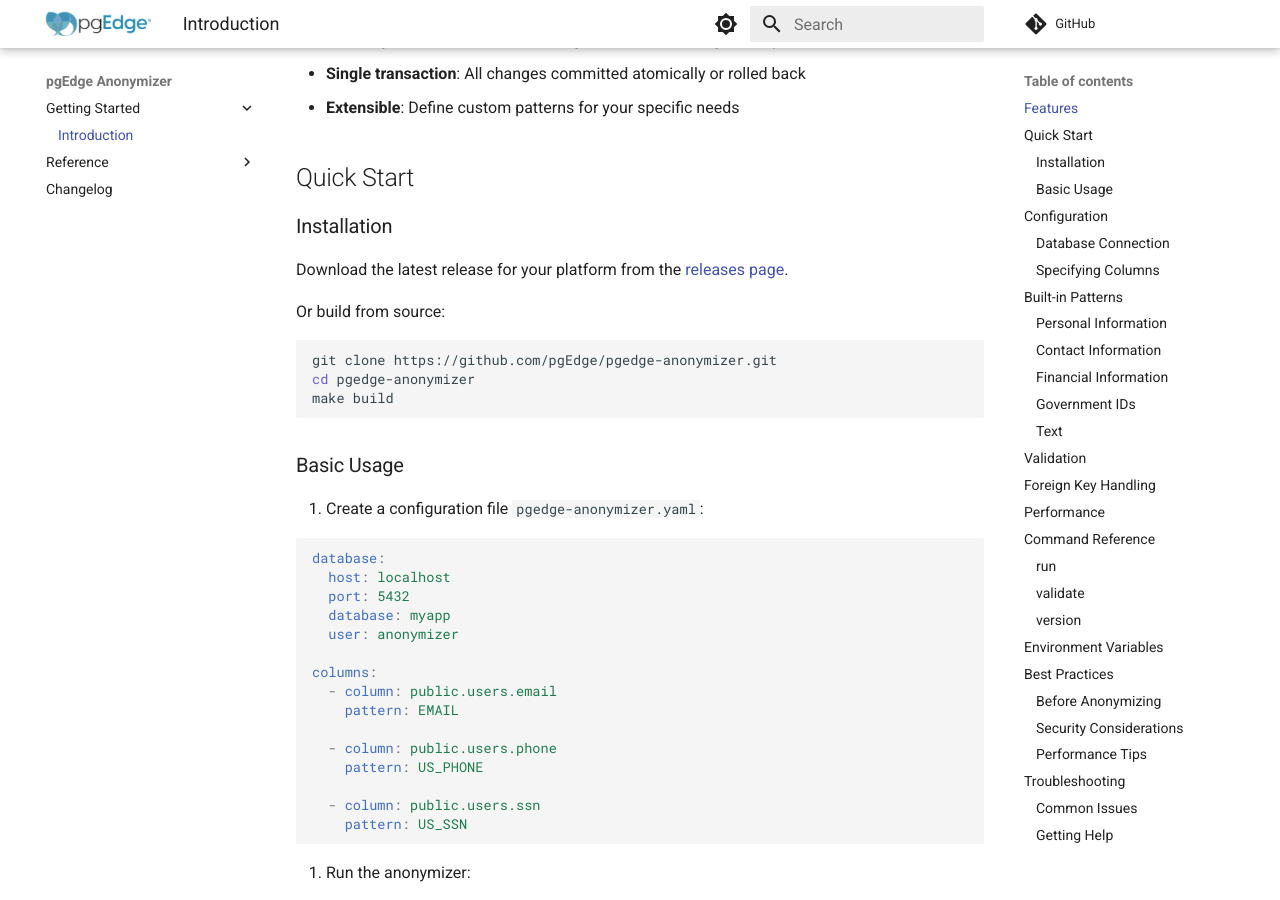
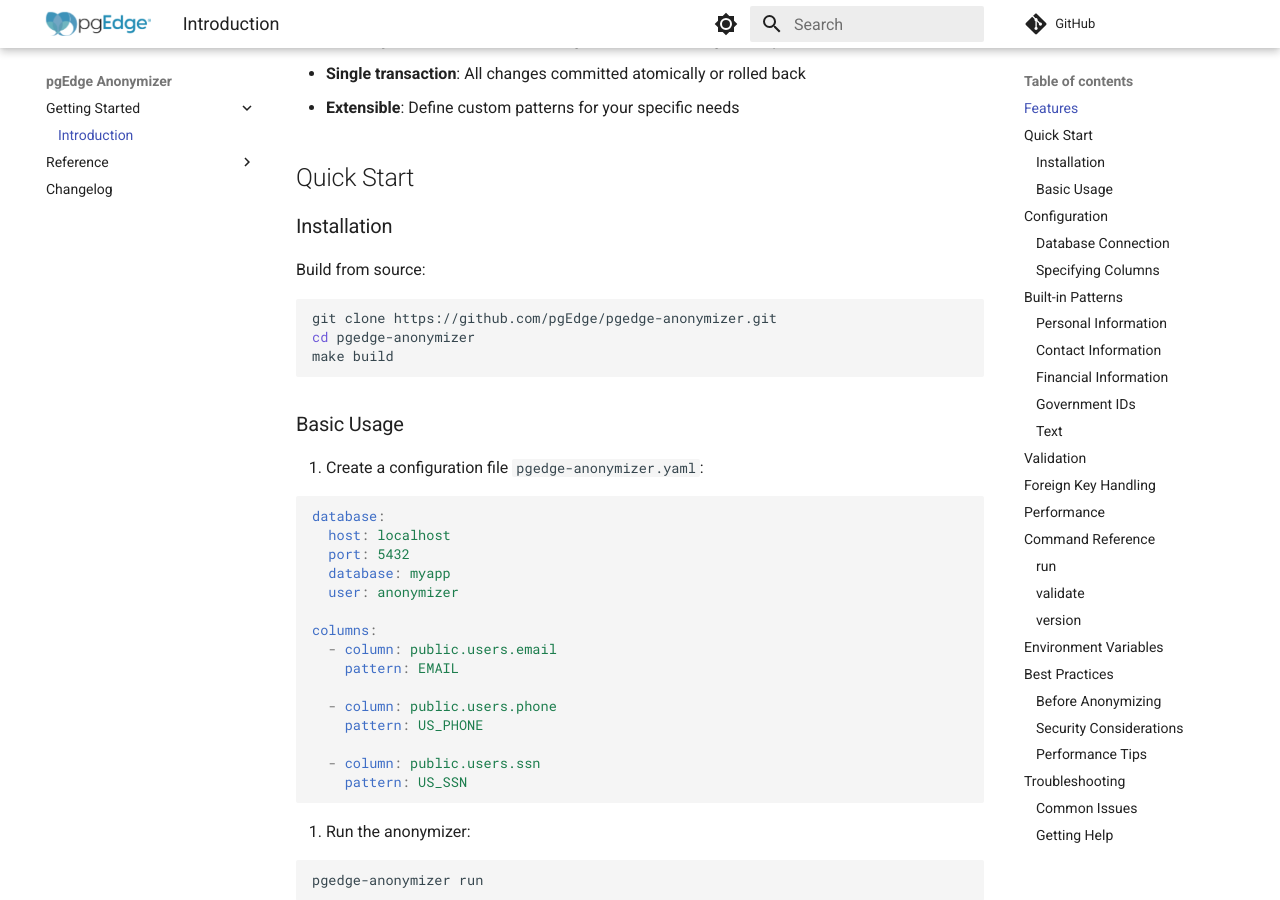
Before and after one commit to pgEdge/pgedge-anonymizer, an MkDocs documentation site: the page built from docs/index.md, in a window 1280 px wide and 900 px high, scrolled down 480 px. Built offline with MkDocs 1.6.1 and Material for MkDocs 9.7.7, drawn with Linux system fonts in a browser that asks for light colours; comment, search, counter and statistics services are not loaded.

Commit message:
There are no releases yet.

````diff
--- a/docs/index.md
+++ b/docs/index.md
@@ -21,10 +21,7 @@ consistency and referential integrity.
 
 ### Installation
 
-Download the latest release for your platform from the
-[releases page](https://github.com/pgEdge/pgedge-anonymizer/releases).
-
-Or build from source:
+Build from source:
 
 ```bash
 git clone https://github.com/pgEdge/pgedge-anonymizer.git
````
